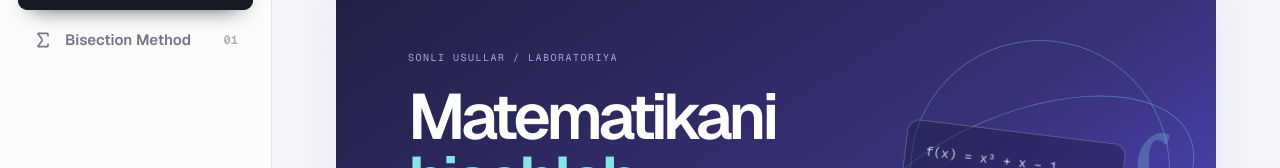
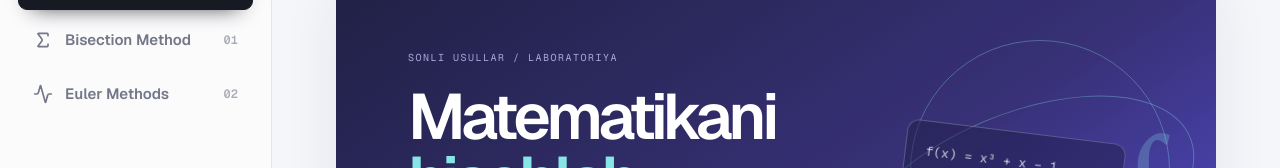
Before and after one commit to hexjasur/numeric-methods, a Next.js app: page / in a window 1280 px wide. Shown: the part 168-336 px from the top of the page. Built offline with nearby package versions, Linux system fonts and the light colour scheme.

Commit message:
fix: preserve tauri shell when adding euler navigation

```diff
--- a/components/app-shell.tsx
+++ b/components/app-shell.tsx
@@ -4,19 +4,20 @@ import Image from 'next/image';
 import Link from 'next/link';
 import { usePathname } from 'next/navigation';
 import { useEffect, useState } from 'react';
-import { LayoutDashboard, Menu, Sigma, X } from 'lucide-react';
+import { Activity, LayoutDashboard, Menu, Sigma, X } from 'lucide-react';
 import logo from '@/public/logo.png';
 import { ThemeToggle } from '@/components/theme-toggle';
 
 const navigation = [
   { href: '/', label: 'Dashboard', code: '00', icon: LayoutDashboard },
   { href: '/methods/bisection', label: 'Bisection Method', code: '01', icon: Sigma },
+  { href: '/methods/euler', label: 'Euler Methods', code: '02', icon: Activity },
 ];
 
 export function AppShell({ children }: Readonly<{ children: React.ReactNode }>) {
   const pathname = usePathname();
   const [mobileOpen, setMobileOpen] = useState(false);
-  const pageTitle = pathname === '/' ? 'Dashboard' : 'Bisection Method';
+  const pageTitle = pathname === '/' ? 'Dashboard' : pathname.startsWith('/methods/euler') ? 'Euler Methods' : 'Bisection Method';
 
   useEffect(() => {
     if (!mobileOpen) return;
```
